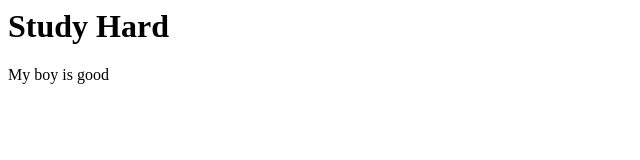
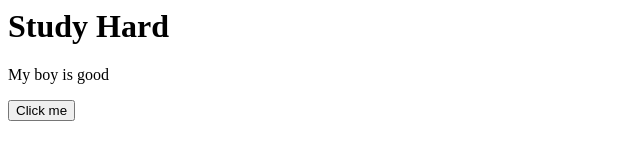
Before and after one commit to IssaMugisha/Website, a plain HTML site: page index.html in a window 1280 px wide. Shown: the whole page, without its empty margins (0-640 px from the left). Drawn offline with Linux system fonts and the light colour scheme.

Commit message:
first commit on new branch

```diff
--- a/index.html
+++ b/index.html
@@ -1,2 +1,3 @@
 <h1>Study Hard</h1>
 <p>My boy is good</p>
+<button id="cat">Click me</button>
```
